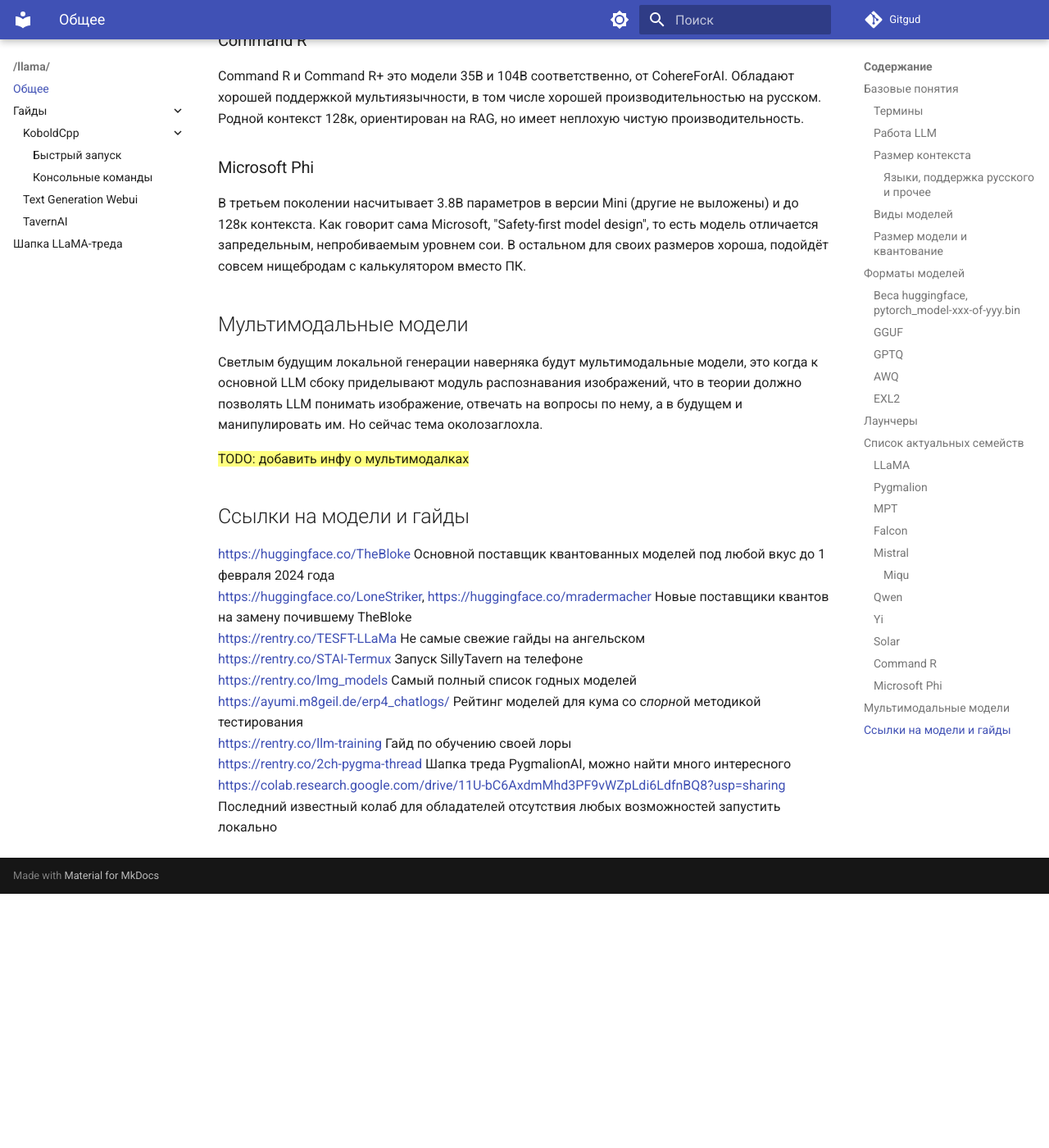
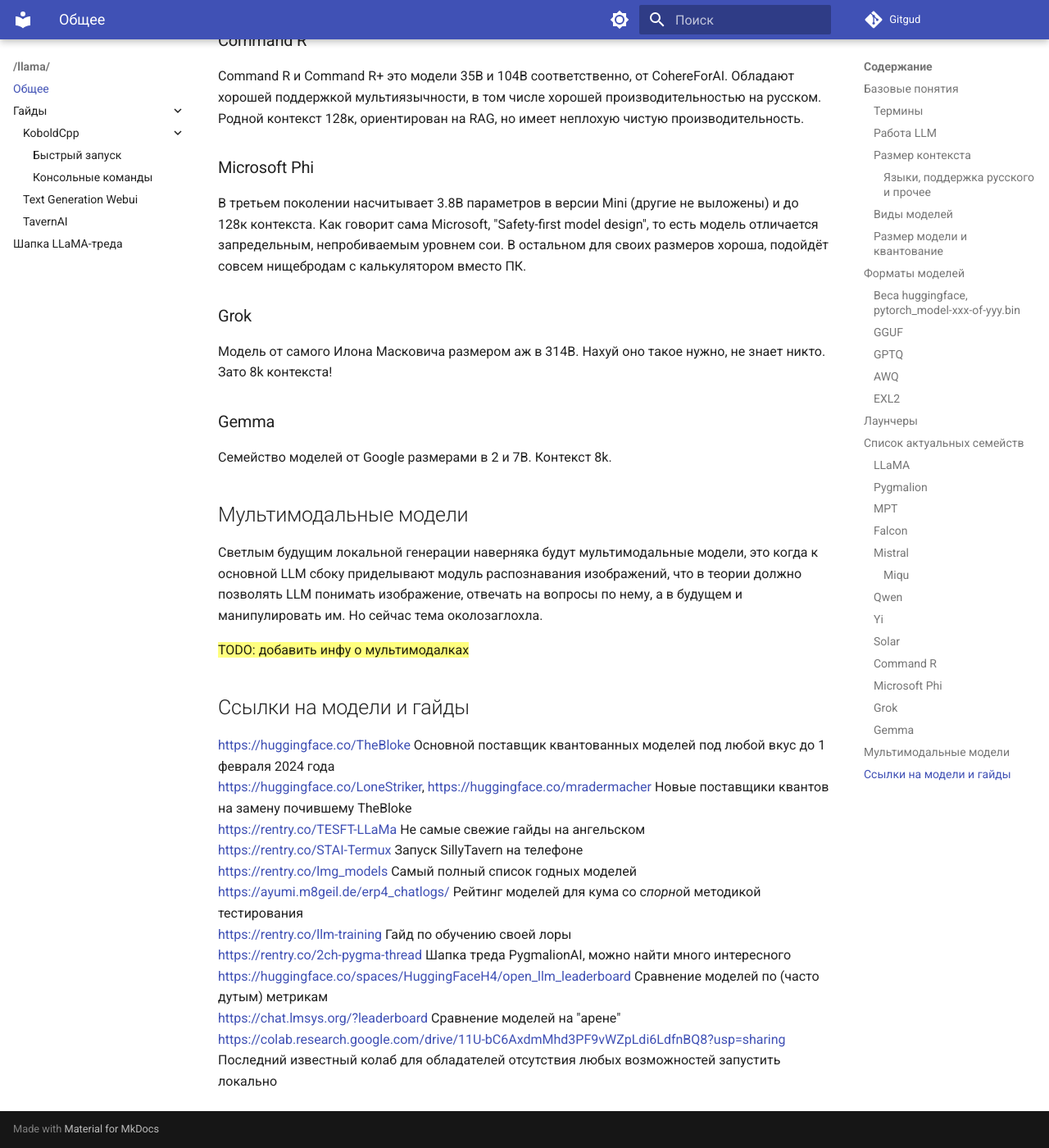
Before and after one commit to 2ch-ai/wiki, an MkDocs documentation site: the page built from docs/llama/index.md, in a window 1280 px wide and 1400 px high, scrolled down 11638 px. Shown: the whole window at 82% size. Built offline with MkDocs 1.6.1 and Material for MkDocs 9.7.7, drawn with Linux system fonts in a browser that asks for light colours; before the commit the page ends 12728 px from its top, so only the background shows below that.

Commit message:
Update file index.md

```diff
--- a/docs/llama/index.md
+++ b/docs/llama/index.md
@@ -228,6 +228,14 @@
 
 В третьем поколении насчитывает 3.8B параметров в версии Mini (другие не выложены) и до 128к контекста. Как говорит сама Microsoft, "Safety-first model design", то есть модель отличается запредельным, непробиваемым уровнем сои. В остальном для своих размеров хороша, подойдёт совсем нищебродам с калькулятором вместо ПК.
 
+### Grok
+
+Модель от самого Илона Масковича размером аж в 314B. Нахуй оно такое нужно, не знает никто. Зато 8k контекста!
+
+### Gemma
+
+Семейство моделей от Google размерами в 2 и 7B. Контекст 8k.
+
 ## Мультимодальные модели
 
 Светлым будущим локальной генерации наверняка будут мультимодальные модели, это когда к основной LLM сбоку приделывают модуль распознавания изображений, что в теории должно позволять LLM понимать изображение, отвечать на вопросы по нему, а в будущем и манипулировать им. Но сейчас тема околозаглохла.
@@ -244,4 +252,6 @@
 <https://ayumi.m8geil.de/erp4_chatlogs/> Рейтинг моделей для кума со с*порно*й методикой тестирования
 <https://rentry.co/llm-training> Гайд по обучению своей лоры
 <https://rentry.co/2ch-pygma-thread> Шапка треда PygmalionAI, можно найти много интересного
+<https://huggingface.co/spaces/HuggingFaceH4/open_llm_leaderboard> Сравнение моделей по (часто дутым) метрикам
+<https://chat.lmsys.org/?leaderboard> Сравнение моделей на "арене"
 <https://colab.research.google.com/drive/11U-bC6AxdmMhd3PF9vWZpLdi6LdfnBQ8?usp=sharing> Последний известный колаб для обладателей отсутствия любых возможностей запустить локально
```
